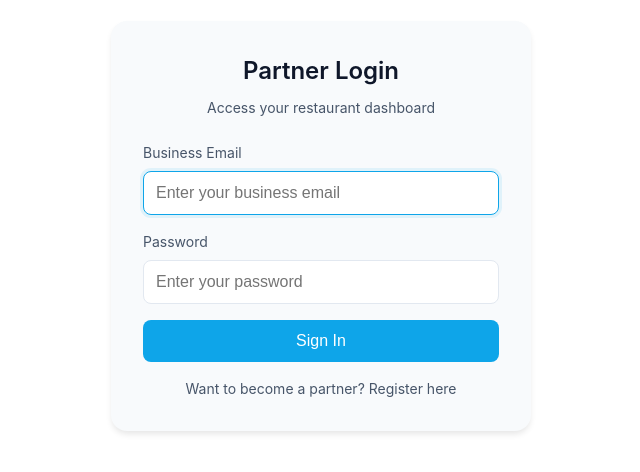
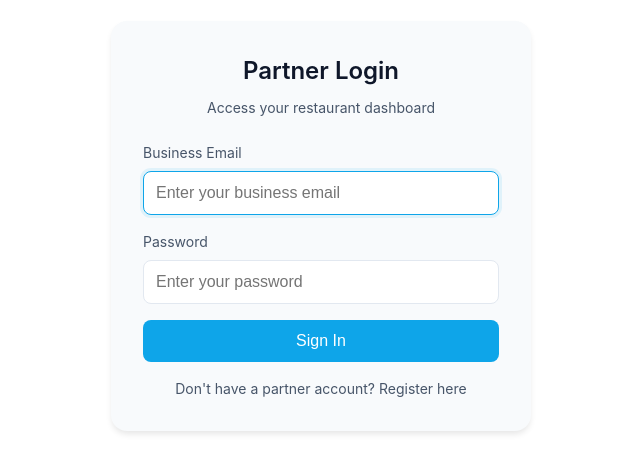
Before and after one commit to AdityaDahake33/Project_Full_Stack, a React (Vite) app in the folder frontend/: page /partner/login in a window 1280 px wide. Shown: the part 174-646 px from the top of the page, without its empty margins (319-959 px from the left). Built offline with nearby package versions, Linux system fonts and the light colour scheme.

Commit message:
Origin Update All Login/Register Page - Aditya Dahake

```diff
--- a/frontend/src/App.jsx
+++ b/frontend/src/App.jsx
@@ -4,7 +4,8 @@ import UserLogin from './components/auth/UserLogin';
 import UserRegister from './components/auth/UserRegister';
 import PartnerLogin from './components/auth/PartnerLogin';
 import PartnerRegister from './components/auth/PartnerRegister';
-import Home from './components/general/Home'; // Updated import path
+import Home from './components/general/Home';
+import CreateFood from './components/food-partner/CreateFood';
 import './styles/theme.css';
 
 const App = () => {
@@ -16,6 +17,7 @@ const App = () => {
         <Route path="/register" element={<UserRegister />} />
         <Route path="/partner/login" element={<PartnerLogin />} />
         <Route path="/partner/register" element={<PartnerRegister />} />
+        <Route path="/Create-food" element={<CreateFood />} />
       </Routes>
     </Router>
   );
--- a/frontend/src/components/auth/PartnerLogin.jsx
+++ b/frontend/src/components/auth/PartnerLogin.jsx
@@ -1,8 +1,40 @@
-import React from 'react';
-import { Link } from 'react-router-dom';
+import React, { useState } from 'react';
+import { Link, useNavigate } from 'react-router-dom';
+import axios from 'axios';
 import '../../styles/auth.css';
 
 const PartnerLogin = () => {
+  const navigate = useNavigate();
+  const [error, setError] = useState('');
+  const [loading, setLoading] = useState(false);
+
+  const handleSubmit = async (e) => {
+    e.preventDefault();
+    setError('');
+    setLoading(true);
+
+    try {
+      const formData = {
+        BusinessEmail: e.target.businessEmail.value,
+        BusinessPassword: e.target.password.value
+      };
+
+      await axios.post('http://localhost:3000/api/auth/foodpartner/login', formData, {
+        withCredentials: true,
+        headers: {
+          'Content-Type': 'application/json',
+        }
+      });
+
+      navigate('/Create-food');
+    } catch (error) {
+      console.error('Login error:', error.response?.data || error.message);
+      setError(error.response?.data?.message || 'Login failed');
+    } finally {
+      setLoading(false);
+    }
+  };
+
   return (
     <div className="auth-container">
       <div className="auth-card">
@@ -11,32 +43,44 @@ const PartnerLogin = () => {
           <p className="auth-subtitle">Access your restaurant dashboard</p>
         </div>
 
-        <form>
+        {error && (
+          <div className="error-message">
+            {error}
+          </div>
+        )}
+
+        <form onSubmit={handleSubmit}>
           <div className="form-group">
-            <label className="form-label">Business Email</label>
+            <label htmlFor="businessEmail" className="form-label">Business Email</label>
             <input
               type="email"
+              id="businessEmail"
+              name="businessEmail"
               className="form-input"
               placeholder="Enter your business email"
+              required
               autoFocus
             />
           </div>
 
           <div className="form-group">
-            <label className="form-label">Password</label>
+            <label htmlFor="password" className="form-label">Password</label>
             <input
               type="password"
+              id="password"
+              name="password"
               className="form-input"
               placeholder="Enter your password"
+              required
             />
           </div>
 
-          <button type="submit" className="form-button">
-            Sign In
+          <button type="submit" className="form-button" disabled={loading}>
+            {loading ? 'Signing in...' : 'Sign In'}
           </button>
 
           <Link to="/partner/register" className="auth-link">
-            Want to become a partner? Register here
+            Don't have a partner account? Register here
           </Link>
         </form>
       </div>
--- a/frontend/src/components/auth/PartnerRegister.jsx
+++ b/frontend/src/components/auth/PartnerRegister.jsx
@@ -24,7 +24,6 @@ const PartnerRegister = () => {
         BusinessState: e.target.businessState.value
       };
 
-      // Updated endpoint to match backend routes
       const response = await axios.post('http://localhost:3000/api/auth/foodpartner/register', formData, {
         withCredentials: true,
         headers: {
@@ -33,7 +32,8 @@ const PartnerRegister = () => {
       });
 
       console.log('Registration successful:', response.data);
-      navigate('/partner/login');
+      navigate('/Create-food');
+
     } catch (error) {
       console.error('Registration error:', error.response?.data || error.message);
       setError(error.response?.data?.message || 'Registration failed');
--- /dev/null
+++ b/frontend/src/components/food-partner/CreateFood.jsx
@@ -0,0 +1,9 @@
+import React from 'react'
+
+const CreateFood = () => {
+  return (
+    <div>CreateFood</div>
+  )
+}
+
+export default CreateFood
--- a/frontend/src/routes/AppRouter.jsx
+++ b/frontend/src/routes/AppRouter.jsx
@@ -5,6 +5,7 @@ import FoodPartnerLogin from '../components/auth/PartnerLogin'
 import FoodPartnerRegister from '../components/auth/PartnerRegister'
 import { BrowserRouter as Router, Route, Routes } from 'react-router-dom';
 import Home from '../components/general/Home'
+import CreateFood from '../components/food-partner/CreateFood'
 
 const AppRouter = () => {
   return (
@@ -15,6 +16,8 @@ const AppRouter = () => {
         <Route path="/user/login" element={<Login />} />
         <Route path="/food-partner/register" element={<FoodPartnerRegister />} />
         <Route path="/food-partner/login" element={<FoodPartnerLogin />} />
+        <Route path="/Create-food" element={<CreateFood />} />
+
       </Routes>
     </Router>
   )
```
